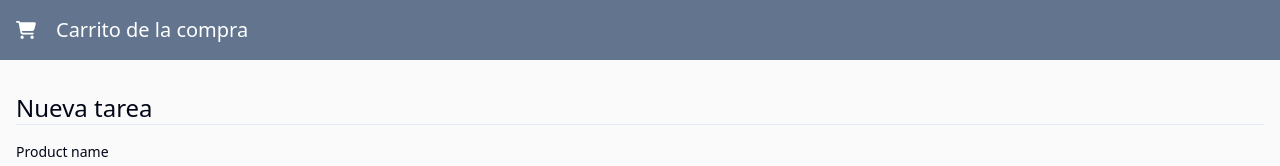
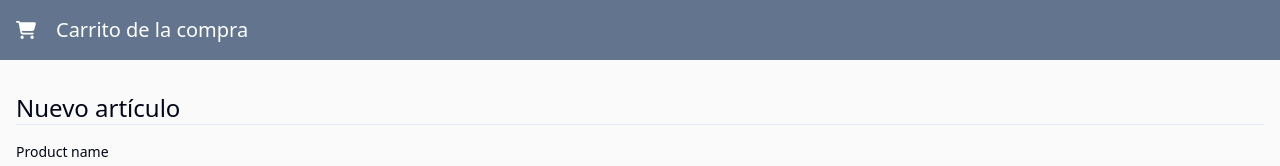
Before and after one commit to antonioubedamontero/react-shopping-cart, a React (Vite) app: page / in a window 1280 px wide. Shown: the top 166 px of the page. Built offline with nearby package versions, Linux system fonts and the light colour scheme.

Commit message:
change ready

```diff
--- a/package.json
+++ b/package.json
@@ -1,7 +1,7 @@
 {
   "name": "react-shopping-cart",
   "private": true,
-  "version": "1.0.2",
+  "version": "1.0.3",
   "type": "module",
   "scripts": {
     "dev": "vite",
--- a/src/shopping-cart/shared/new-cart-item.tsx
+++ b/src/shopping-cart/shared/new-cart-item.tsx
@@ -35,7 +35,7 @@ export const NewCartItem = () => {
 
   return (
     <section>
-      <h2 className="text-2xl">Nueva tarea</h2>
+      <h2 className="text-2xl">Nuevo artículo</h2>
       <Separator />
 
       <div className="my-5">
```
Also changed, not shown: 3 other files (tests, documents, lock files or other folders).
